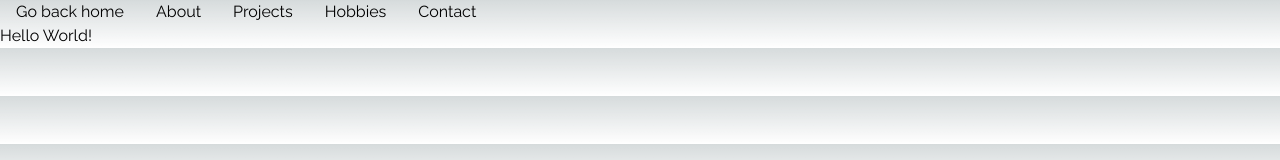
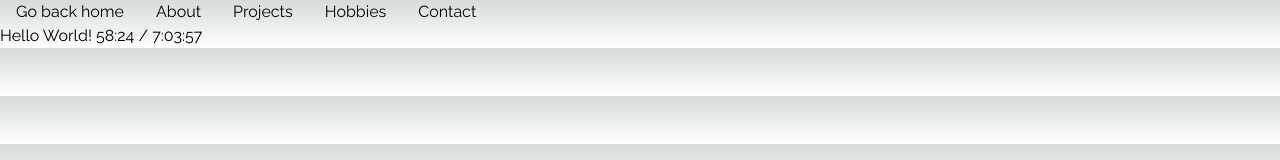
Before and after one commit to Alexle63/A_le_x, a Next.js app: page / in a window 1280 px wide. Shown: the top 160 px of the page. Built offline with nearby package versions, Linux system fonts and the light colour scheme.

Commit message:
add timestamp

```diff
--- a/app/page.tsx
+++ b/app/page.tsx
@@ -4,7 +4,7 @@ import Image from 'next/image'
 export default function Home() {
     return (
         <main>
-            <h1>Hello World!</h1>
+            <h1>Hello World! 58:24 / 7:03:57 </h1>
         </main>
     )
 }
```
